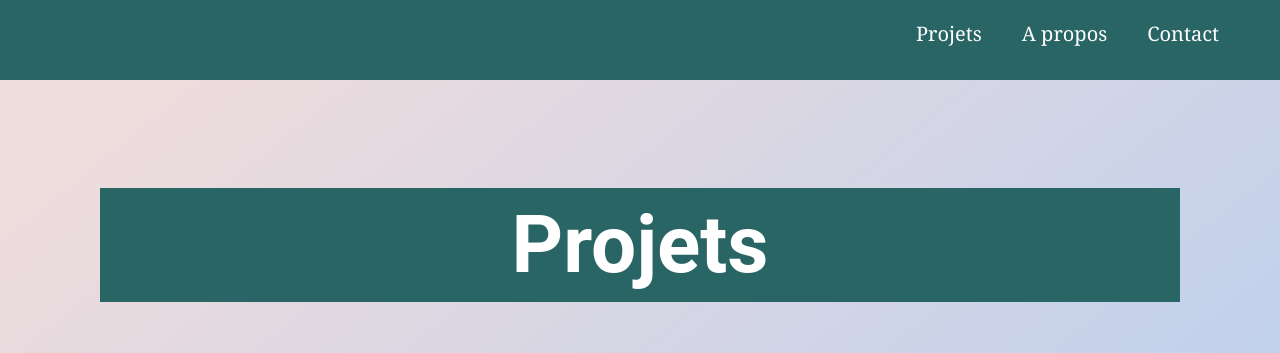
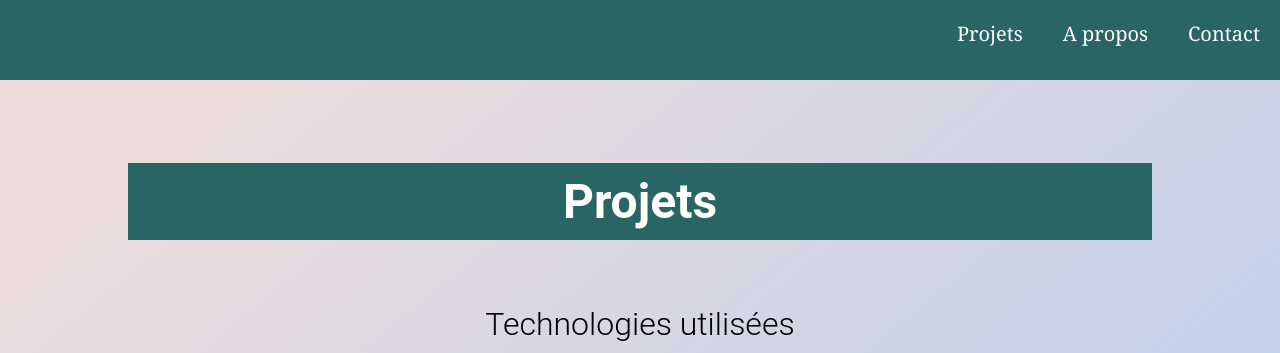
Before and after one commit to Mhalat1/Cv_Halat, a plain HTML site: page index.html in a window 1280 px wide. Shown: the top 353 px of the page. Drawn offline with Linux system fonts and the light colour scheme; a web font is replaced by a local one.

Commit message:
Update base.css

```diff
--- a/css/base.css
+++ b/css/base.css
@@ -1,7 +1,8 @@
 header{
 	display: flex;
     background-color: #2a6565;
-	padding: 20px 0px 20px 70%;
+	padding: 20px 0px 20px 0px;
+	justify-content: end;
 
 }
 body{
@@ -14,8 +15,12 @@ body{
     color: #ffffff;
     font-family: "Roboto";
     font-weight: 300;
-	padding: 0px 100px;
+	padding: 0px 10%;
 }
+img{
+	width: 100%;
+}
+
 
 .haut{
 	padding: 5% 0% 10% 0% ;
@@ -23,6 +28,7 @@ body{
 }
 .haut p{
 	color: #000000;
+	width: 100%;
 }
 
 
@@ -51,14 +57,16 @@ body{
 .lien a:hover {
 
   height: 36px;
-  opacity: 1;
 
 }
 
 .frame_titre{
 	background-color: #2a6565;;
 	padding: 10px 0px;
-	font-size: 5rem;
+	font-size: 3rem;
+}
+.frame_titre-wrap{
+	width: 100%;
 }
 
 .case_img img{
```
